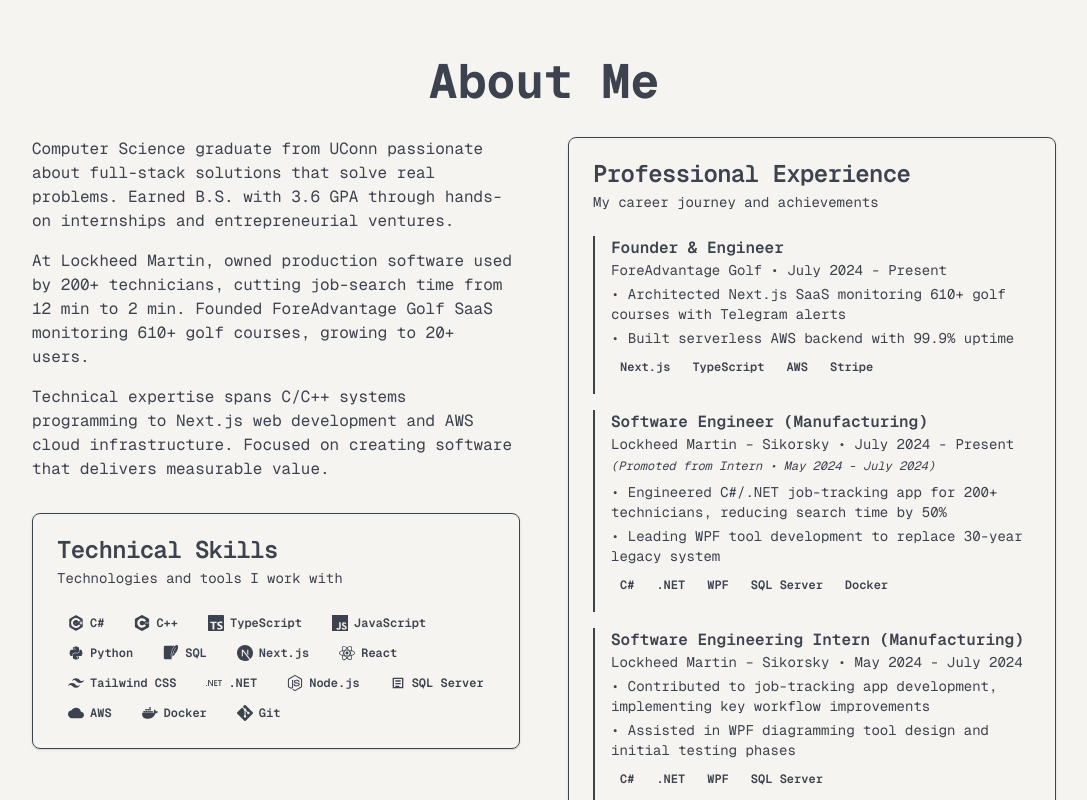
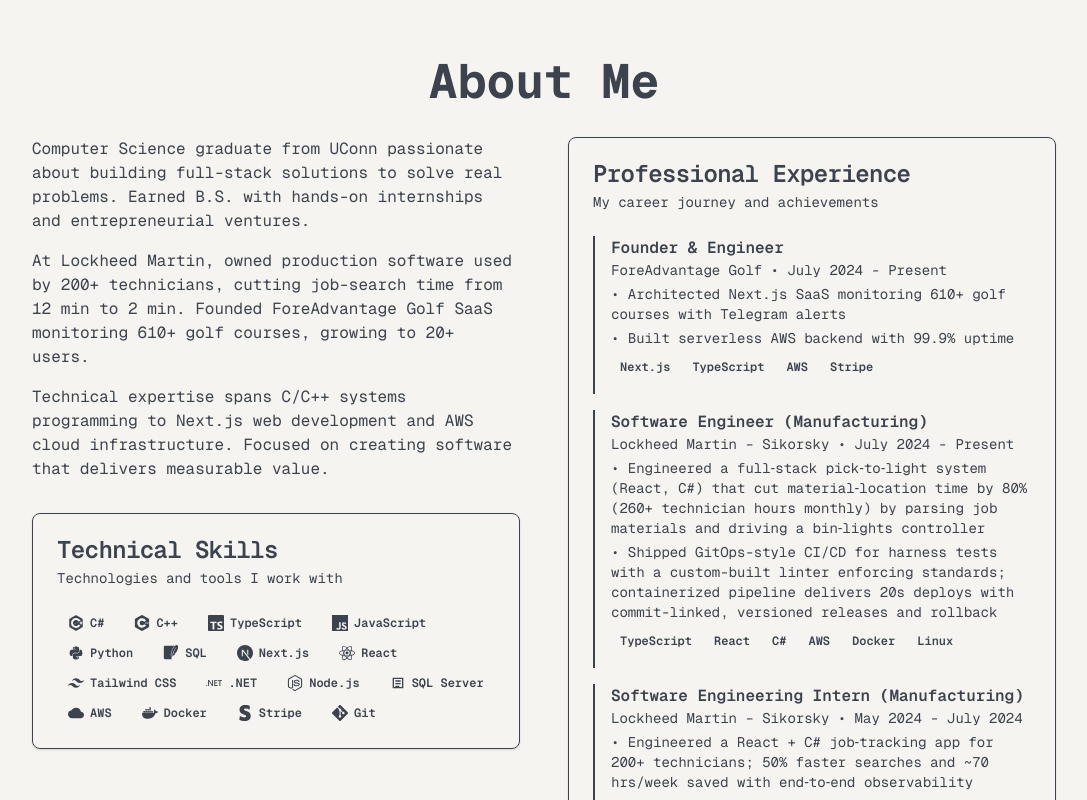
Before and after one commit to cgorski03/colingorski-portfolio, a Next.js app: page / in a window 1280 px wide. Shown: the part 620-1420 px from the top of the page, without its empty margins (96-1183 px from the left). Built offline with nearby package versions, Linux system fonts and the light colour scheme.

Commit message:
working through writing

```diff
--- a/src/components/sections/about.tsx
+++ b/src/components/sections/about.tsx
@@ -17,7 +17,8 @@
   SQLServerIcon,
   AWSIcon,
   DockerIcon,
-  GitIcon
+  GitIcon,
+  StripeIcon
 } from "@/components/ui/icons"
 
 const skills = [
@@ -78,15 +79,22 @@
     icon: <DockerIcon />
   },
   {
+    name: "Stripe",
+    icon: <StripeIcon />
+  },
+  {
     name: "Git",
     icon: <GitIcon />
   }
 ]
 
+// TODO: I want the bullets to have associated technologies.
+// This would allow me to make something that will filter the bullets by the specific bullets to point to specific
+// bullets that back up the techonolgy skills claim
 const aboutData = {
   title: "About Me",
   description: [
-    "Computer Science graduate from UConn passionate about full-stack solutions that solve real problems. Earned B.S. with 3.6 GPA through hands-on internships and entrepreneurial ventures.",
+    "Computer Science graduate from UConn passionate about building full-stack solutions to solve real problems. Earned B.S. with hands-on internships and entrepreneurial ventures.",
     "At Lockheed Martin, owned production software used by 200+ technicians, cutting job-search time from 12 min to 2 min. Founded ForeAdvantage Golf SaaS monitoring 610+ golf courses, growing to 20+ users.",
     "Technical expertise spans C/C++ systems programming to Next.js web development and AWS cloud infrastructure. Focused on creating software that delivers measurable value."
   ],
@@ -106,21 +114,20 @@
       company: "Lockheed Martin – Sikorsky",
       period: "July 2024 - Present",
       achievements: [
-        "Engineered C#/.NET job-tracking app for 200+ technicians, reducing search time by 50%",
-        "Leading WPF tool development to replace 30-year legacy system"
+        "Engineered a full‑stack pick‑to‑light system (React, C#) that cut material‑location time by 80% (260+ technician hours monthly) by parsing job materials and driving a bin‑lights controller",
+        "Shipped GitOps-style CI/CD for harness tests with a custom-built linter enforcing standards; containerized pipeline delivers 20s deploys with commit-linked, versioned releases and rollback"
       ],
-      tech: ["C#", ".NET", "WPF", "SQL Server", "Docker"],
-      note: "(Promoted from Intern • May 2024 - July 2024)"
+      tech: ["TypeScript", "React", "C#", "AWS", "Docker", "Linux"],
     },
     {
       title: "Software Engineering Intern (Manufacturing)",
       company: "Lockheed Martin – Sikorsky",
       period: "May 2024 - July 2024",
       achievements: [
-        "Contributed to job-tracking app development, implementing key workflow improvements",
-        "Assisted in WPF diagramming tool design and initial testing phases"
+        "Engineered a React + C# job‑tracking app for 200+ technicians; 50% faster searches and ~70 hrs/week saved with end‑to‑end observability",
+        "Engineered a WPF‑based interactive alternative to PDF design diagrams; completed initial trials and now driving the corporate adoption case"
       ],
-      tech: ["C#", ".NET", "WPF", "SQL Server"]
+      tech: ["TypeScript", "React", "C#", "WPF", "AWS"]
     }
   ]
 }
--- a/src/components/ui/icons.tsx
+++ b/src/components/ui/icons.tsx
@@ -64,3 +64,10 @@
     </svg>
   )
 }
+export function StripeIcon() {
+  return (
+    <svg className="w-4 h-4" fill="currentColor" viewBox="0 0 24 24">
+      <svg role="img" viewBox="0 0 24 24" xmlns="http://www.w3.org/2000/svg"><title>Stripe</title><path d="M13.976 9.15c-2.172-.806-3.356-1.426-3.356-2.409 0-.831.683-1.305 1.901-1.305 2.227 0 4.515.858 6.09 1.631l.89-5.494C18.252.975 15.697 0 12.165 0 9.667 0 7.589.654 6.104 1.872 4.56 3.147 3.757 4.992 3.757 7.218c0 4.039 2.467 5.76 6.476 7.219 2.585.92 3.445 1.574 3.445 2.583 0 .98-.84 1.545-2.354 1.545-1.875 0-4.965-.921-6.99-2.109l-.9 5.555C5.175 22.99 8.385 24 11.714 24c2.641 0 4.843-.624 6.328-1.813 1.664-1.305 2.525-3.236 2.525-5.732 0-4.128-2.524-5.851-6.594-7.305h.003z" /></svg>
+    </svg>
+  )
+}
```
